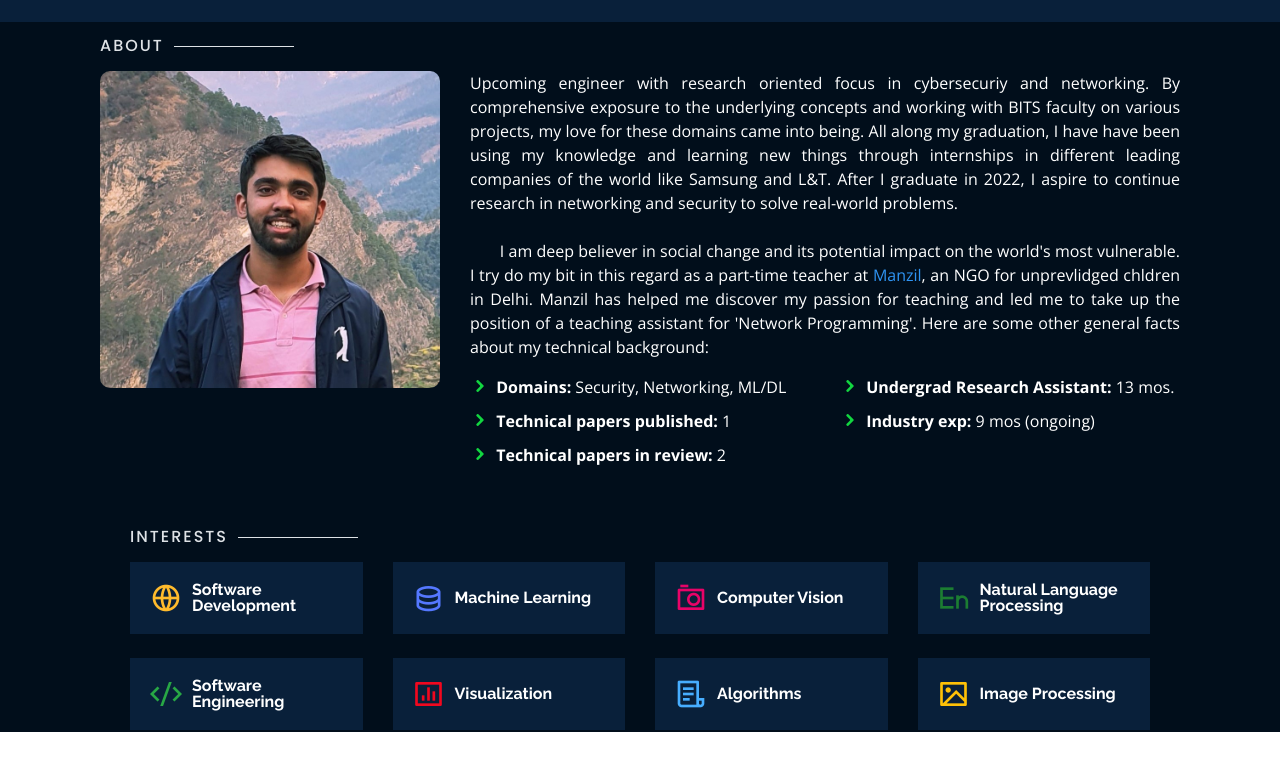
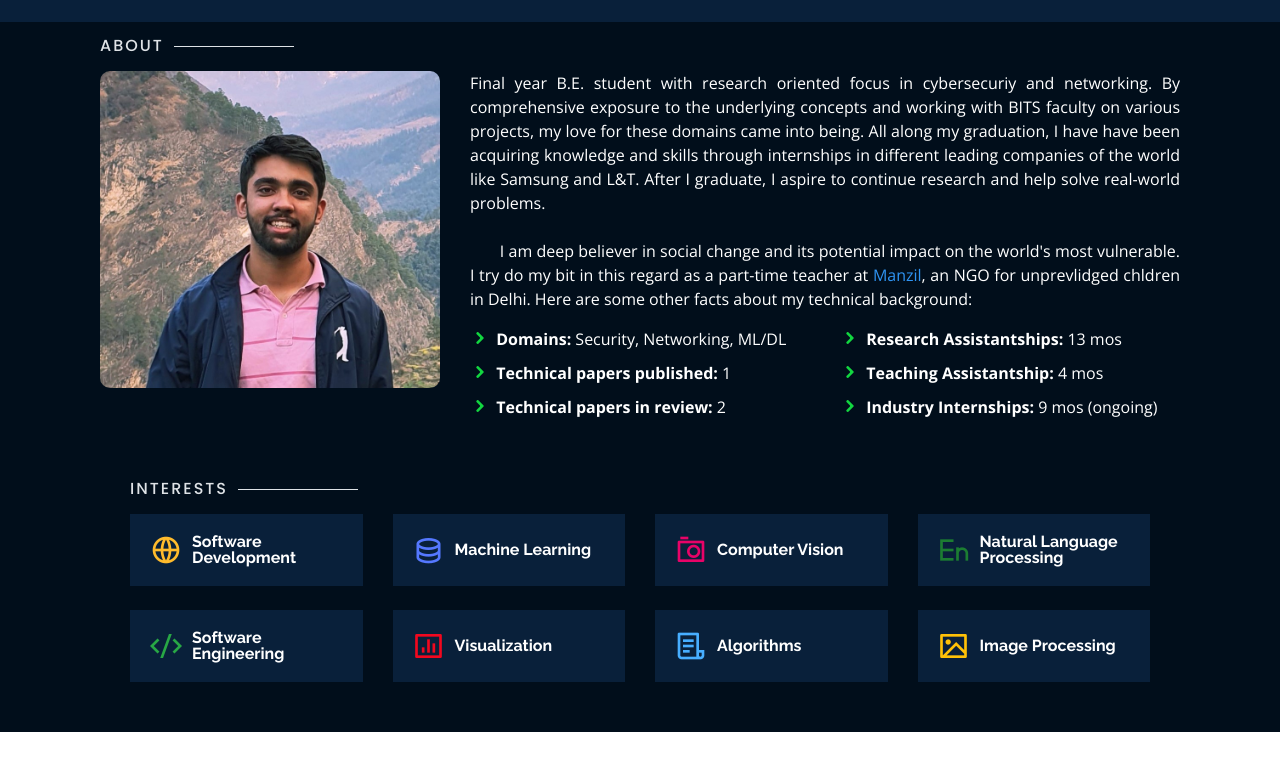
Before and after one commit to yuvraj-malhi/yuvraj-malhi.github.io, a plain HTML site: page index.html in a window 1280 px wide. Both pictures are taken after a click on the link "About". Shown: the part 68-838 px from the top of the page. After the commit the page ends 810 px from the top, so only its background shows below. Drawn offline with nearby package versions, Linux system fonts and the light colour scheme.

Commit message:
Written home page

```diff
--- a/index.html
+++ b/index.html
@@ -106,19 +106,18 @@
           <img src="assets/img/profile.jpeg" style="border-radius: 10px;" class="img-fluid" alt="">
         </div>
         <div class="col-lg-8 pt-4 pt-lg-0 content" data-aos="fade-left" style="text-align: justify;">
-          <p>Upcoming engineer with research oriented focus in cybersecuriy and networking. By comprehensive exposure
+          <p>Final year B.E. student with research oriented focus in cybersecuriy and networking. By comprehensive exposure
             to the underlying concepts and working with BITS faculty on various projects, my love for these domains came into being.
-            All along my graduation, I have have been using my knowledge and learning new things through internships
+            All along my graduation, I have have been acquiring knowledge and skills through internships
             in different leading companies of the world like Samsung and L&T.
-            After I graduate in 2022, I aspire to continue research in networking and security to solve real-world problems.
+            After I graduate, I aspire to continue research and help solve real-world problems.
 
             <br>  <br>
 
             &nbsp; &nbsp; &nbsp; &nbsp;I am deep believer in social change and its potential impact on the world's most vulnerable.
             I try do my bit in this regard as a part-time teacher at
             <a href="http://www.manzil.in" title="Visit Manzil"  style = "color:#2f94f3;" target="_blank">Manzil</a>,
-            an NGO for unprevlidged chldren in Delhi. Manzil has helped me discover my passion for teaching and led me to take up the
-            position of a teaching assistant for 'Network Programming'. Here are some other general facts about my technical background:
+            an NGO for unprevlidged chldren in Delhi. Here are some other facts about my technical background:
 
 
           </p>
@@ -133,8 +132,9 @@
             </div>
             <div class="col-lg-6">
               <ul>
-                <li><i class="icofont-rounded-right"></i> <strong>Undergrad Research Assistant:</strong> 13 mos.</li>
-                <li><i class="icofont-rounded-right"></i> <strong>Industry exp:</strong> 9 mos (ongoing)</li>
+                <li><i class="icofont-rounded-right"></i> <strong>Research Assistantships:</strong> 13 mos</li>
+                <li><i class="icofont-rounded-right"></i> <strong>Teaching Assistantship:</strong> 4 mos </li>
+                <li><i class="icofont-rounded-right"></i> <strong>Industry Internships:</strong> 9 mos (ongoing)</li>
               </ul>
           </div>
         </div>
```
